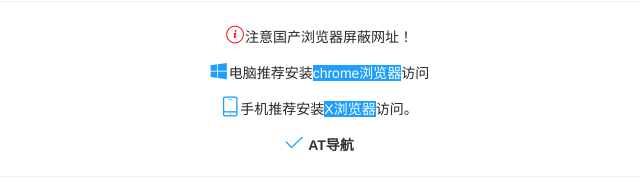
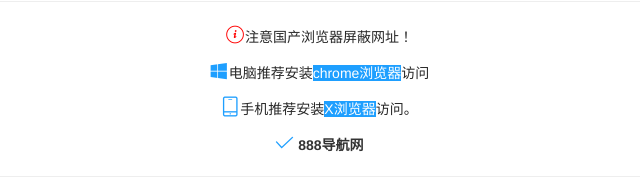
Before and after one commit to yrmt2019/yrmt2019.github.io, a plain HTML site: page index.html in a window 1280 px wide. Shown: the part 408-592 px from the top of the page, 323-963 px from the left. Drawn offline with Linux system fonts and the light colour scheme.

Commit message:
Add files via upload

```diff
--- a/index.html
+++ b/index.html
@@ -44,7 +44,7 @@
 <li>
 <i class="layui-icon layui-icon-ok" style="font-size:20px;color:#1E9FFF;"></i>
 
-<a href="https://www.atdh.cn" target="_blank"><b>AT导航</b></a>
+<a href="https://www.888dhw.cn" target="_blank"><b>888导航网</b></a>
 
 </li>
 </blockquote>
```
